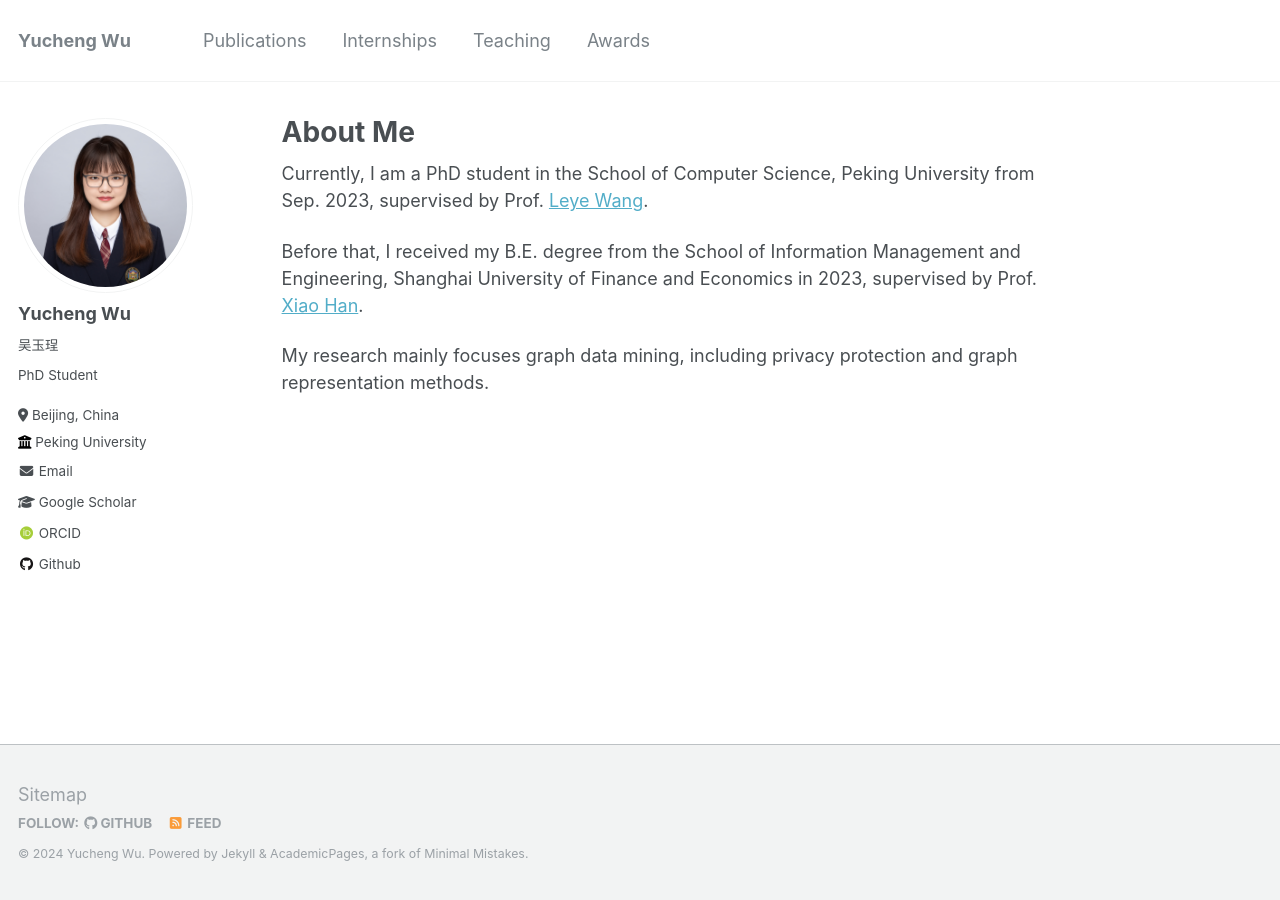
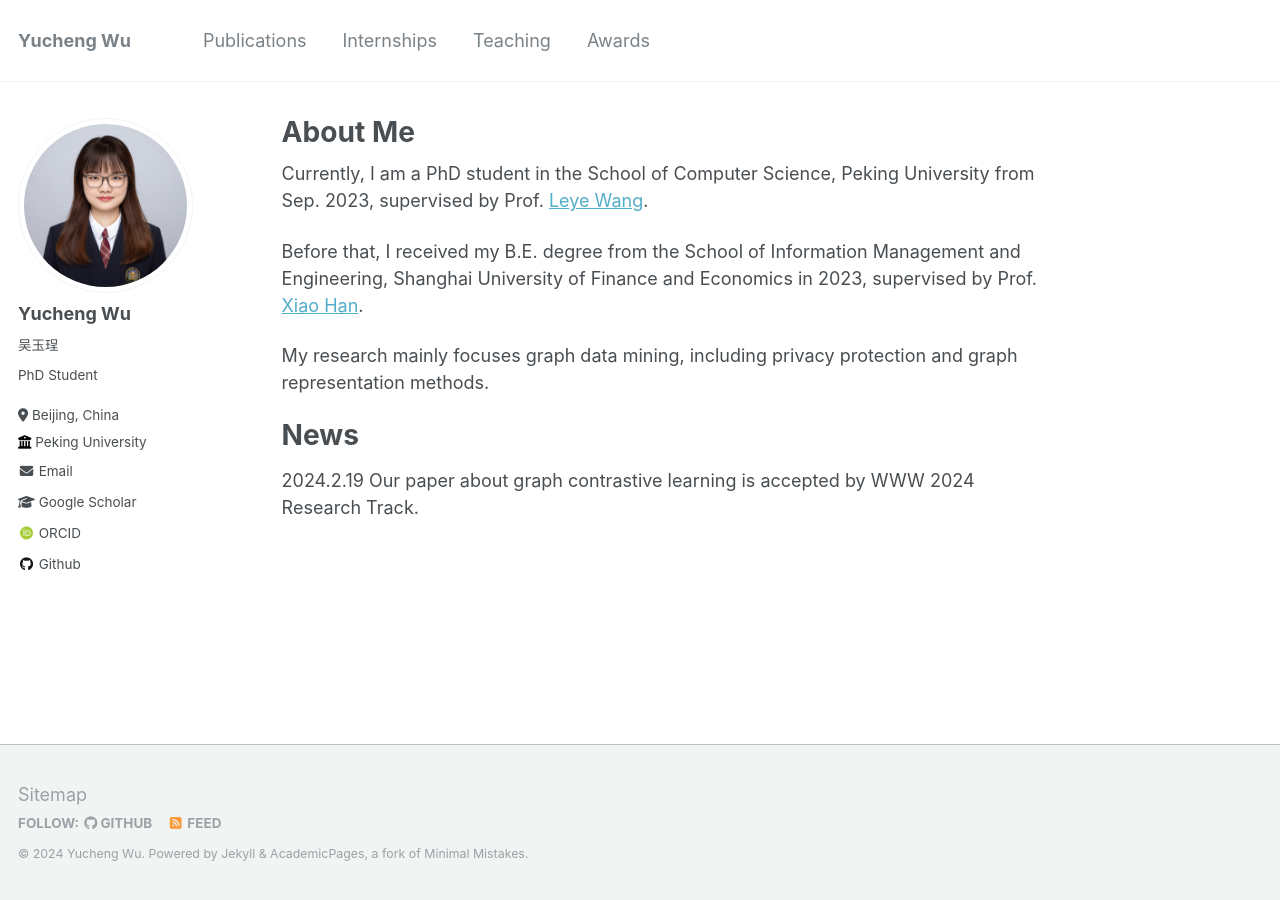
Before and after one commit to wuyucheng2002/wuyucheng2002.github.io, a Jekyll site: the page built from _pages/about.md, in a window 1280 px wide. Built offline with Jekyll 4.4.1, drawn with Linux system fonts in a browser that asks for light colours; some web fonts are replaced.

Commit message:
Update about.md

```diff
--- a/_pages/about.md
+++ b/_pages/about.md
@@ -12,3 +12,8 @@ Currently, I am a PhD student in the School of Computer Science, Peking Universi
 Before that, I received my B.E. degree from the School of Information Management and Engineering, Shanghai University of Finance and Economics in 2023, supervised by Prof. [Xiao Han](http://simecv.sufe.edu.cn/page.aspx?id=54).
 
 My research mainly focuses graph data mining, including privacy protection and graph representation methods.
+
+
+News
+======
+2024.2.19 Our paper about graph contrastive learning is accepted by WWW 2024 Research Track.
```
